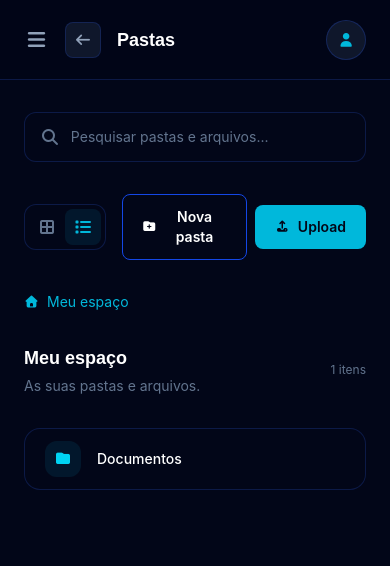
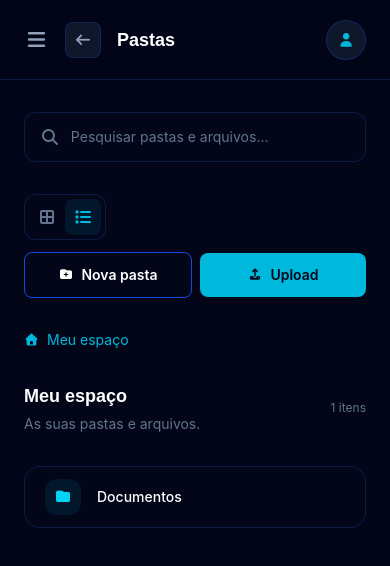
Before and after one commit to nsimba-afonso-nwayami/mukanda-cloud2, a React (Vite) app: page /dashboard/pastas in a window 390 px wide. Shown: the top 566 px of the page. Built offline with nearby package versions, Linux system fonts and the light colour scheme.

Commit message:
Folder view atualizada

```diff
--- a/src/pages/dashboard/components/FoldersView.jsx
+++ b/src/pages/dashboard/components/FoldersView.jsx
@@ -370,7 +370,7 @@ export default function FoldersView({
       </div>
 
       {/* AÇÕES */}
-      <div className="flex items-center justify-between gap-4">
+      <div className="flex flex-col gap-3 sm:flex-row sm:items-center sm:justify-between">
         {/* LAYOUT */}
         <div
           className="
@@ -379,6 +379,7 @@ export default function FoldersView({
             border border-blue-900/40
             rounded-xl
             p-1
+            w-fit
           "
         >
           <button
@@ -425,16 +426,21 @@ export default function FoldersView({
         </div>
 
         {/* AÇÕES */}
-        <div className="flex items-center gap-2">
+        <div className="flex items-center gap-2 w-full sm:w-auto">
           <Button
             variant="secondary"
             iconLeft="fas fa-folder-plus"
             onClick={onCreateFolder}
+            className="flex-1 sm:flex-none"
           >
             Nova pasta
           </Button>
 
-          <Button iconLeft="fas fa-upload" onClick={onUpload}>
+          <Button
+            iconLeft="fas fa-upload"
+            onClick={onUpload}
+            className="flex-1 sm:flex-none"
+          >
             Upload
           </Button>
         </div>
```
Lines whose indentation alone changed are shown as unchanged.
